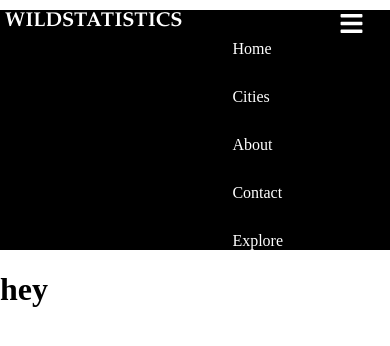
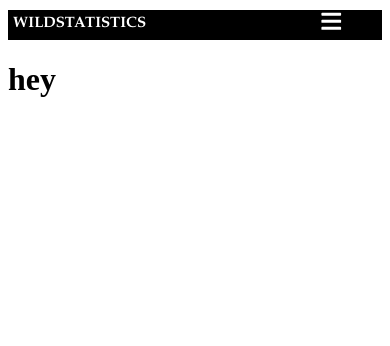
Before and after one commit to mahim2003/Animal-Website, a React (Vite) app: page /about in a window 390 px wide. Both pictures are taken after a click on the button 351 px from the left and 23 px from the top of the page. Shown: the top 346 px of the page. Built offline with nearby package versions, Linux system fonts and the light colour scheme.

Commit message:
Responsive navbar

```diff
--- a/src/App.css
+++ b/src/App.css
@@ -4,19 +4,14 @@
   height:auto;
   display:flex;
 }*/
-body {
-  margin: 0;
-  padding: 0;
-}
+
 .navbar {
-  width: 100%;
-  height: auto;
-  background-color: black ;
-  flex-direction: row;
+  background-color: black;
   justify-content: space-between;
-  z-index:999;
+
   display: flex;
   margin-top:10px;
+  height:30px;
 }
 /*.navbar .right{
 
@@ -26,20 +21,29 @@ body {
 
 
 .navbar h3 {
-  margin: 0;
+  margin-top: 5px;
   font-size: 20px;
   color:white;
   font-family:"Garamond", "Times New Roman", serif;
   margin-left:5px;
 }
+.navbar ul{
+  display:flex;
+  margin-top:5px;
+}
+.navbar ul li{
+  list-style:none;
 
-.navbar .right a {
+}
+
+.navbar ul li a {
+  display:flex;
   color: white;
   text-decoration: none;
-  margin: 30px;
+  padding-right:4rem;
+  top:0px;
   font-size:large;
   font-family:"Garamond", "Georgia", serif;
-  z-index:999;
 }
 .navbar .icon{
   background-color: transparent;
@@ -48,17 +52,12 @@ body {
   cursor:pointer;
   margin-right:20px;
   display:none;
-  font-size:25px;
+  font-size:22.5px;
 }
 /*img{
   width:100%;
   height:80px;
 }*/
-.main{
-  width:100%;
-  height:100%;
-  position:relative;
-}
 .video-bg{
   z-index:-1;
   top:0;
@@ -69,28 +68,34 @@ body {
   object-fit:cover;
 
 }
-.navbar .nright a{
-  color:white;
-  text-decoration:none;
-  justify-content: right;
-  display: flex;
-  flex-direction: column;
-  margin-top:30px;
-
-  }
-
-
 
 @media only screen and (max-width:768px){
-  .navbar .right {
-    display:none;
+
+  .navbar h3{
+    font-size:15px;
   }
   .navbar .icon {
     display: flex;
-    flex-direction: row;
+    padding:0rem 0rem;
   }
-  .navbar .left{
-    font-size:16px;
+  .navbar-right{
+    flex-direction:column;
+    align-items:flex-end ;
+    background-color: transparent;
+  }
+  .navbar ul{
+    display:none;
+    flex-direction:column;
+    width:100%;
+    margin-bottom:2rem;
+  }
+  .navbar ul.open{
+    display:flex;
+    padding: 0rem 0rem;
   }
 
+  .navbar ul li a {
+      text-align:right;
+      padding:0.75rem 0;
+  }
 }
--- a/src/components/Navbar.jsx
+++ b/src/components/Navbar.jsx
@@ -11,21 +11,33 @@ function Navbar() {
   };
   return (
     <div className="navbar">
+      <div className="navbar-left">
 
-      <h3>WILDSTATISTICS</h3>
+        <h3>WILDSTATISTICS</h3>
+      </div>
+      <div className="navbar-right">
+        <button className="icon" onClick={toggleNavbar}>
+            <FaBars/>
+          </button>
 
-        <div className={openLinks ? "nright" : "right"} >
-            <Link to="/">Home</Link>
-            <Link to="/cities">Cities</Link>
-            <Link to="/about">About</Link>
-            <Link to="/contact">Contact</Link>
-            <Link to="/explore">Explore</Link>
-            </div>
-        <button className="icon" onClick={toggleNavbar}>
-          <FaBars/>
-        </button>
-
-
+          <ul className={openLinks ? "open" : ""} >
+              <li>
+                <Link to="/">Home</Link>
+              </li>
+              <li>
+                <Link to="/cities">Cities</Link>
+              </li>
+              <li>
+                <Link to="/about">About</Link>
+              </li>
+              <li>
+                <Link to="/contact">Contact</Link>
+              </li>
+              <li>
+                <Link to="/explore">Explore</Link>
+              </li>
+          </ul>
+      </div>
     </div>
   )
 }
```
